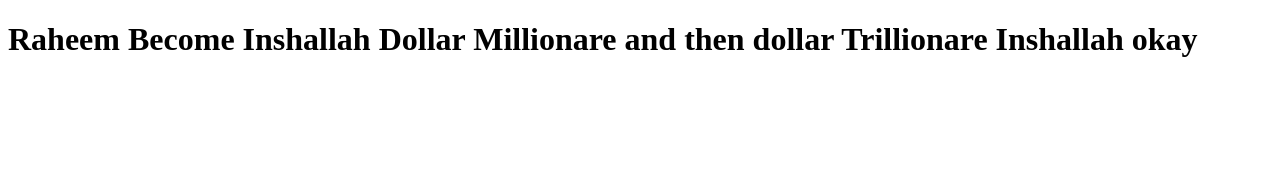
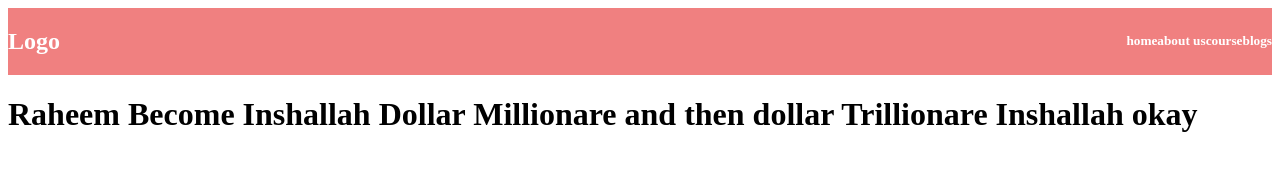
Before and after one commit to Abdull-Raheem-Akber/localrepo-, a plain HTML site: page index.html in a window 1280 px wide. Drawn offline with Linux system fonts and the light colour scheme.

Commit message:
i add the nabar

```diff
--- a/index.html
+++ b/index.html
@@ -6,6 +6,15 @@
     <title>Document</title>
 </head>
 <body>
+    <nav style="display: flex; align-items: center; justify-content: space-between; background-color: lightcoral; color: white;">
+        <h1>Logo</h1>
+        <div style="display: flex; align-items: center; justify-content: center;" class="container">
+            <h5>home</h5>
+            <h5>about us </h5>
+            <h5>course</h5>
+            <h5>blogs</h5>
+        </div>
+    </nav>
     <h1>Raheem Become Inshallah Dollar  Millionare and then dollar Trillionare Inshallah okay</h1>
 </body>
 </html>
```
